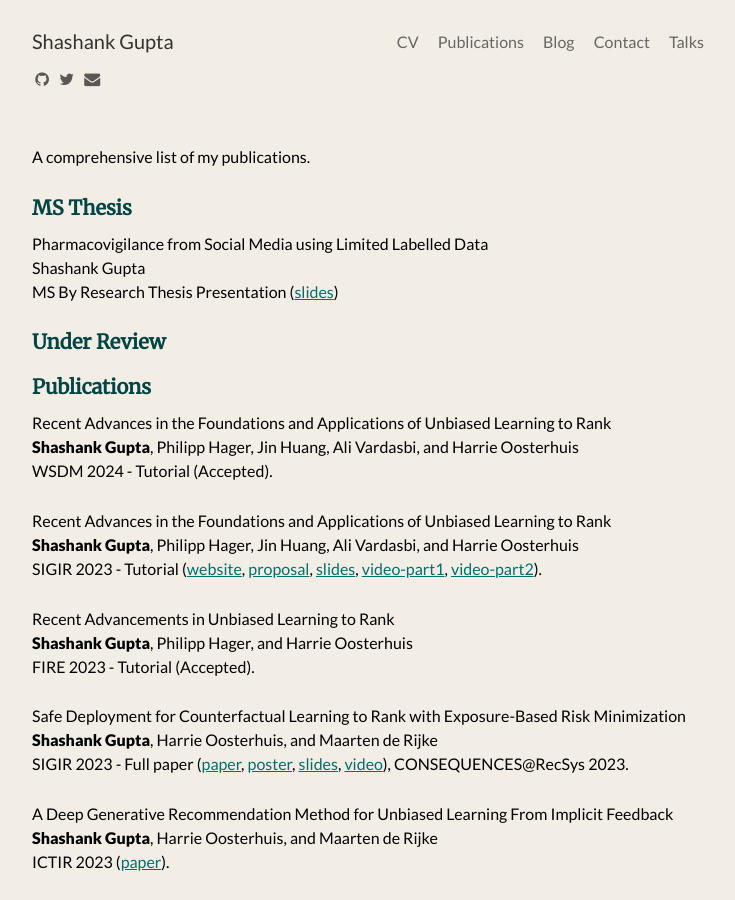
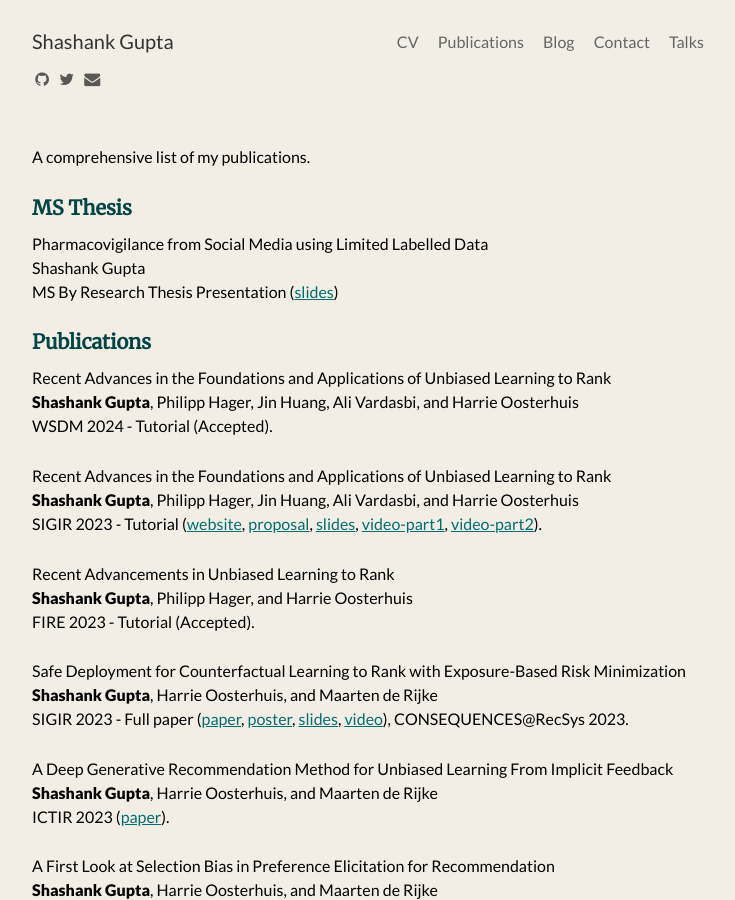
Before and after one commit to shashankg7/shashankg7.github.io, a Jekyll site: the page built from publications.md, in a window 1280 px wide and 900 px high. Shown: the whole window, without its empty margins (272-1007 px from the left). Built offline with Jekyll 4.4.1, drawn with Linux system fonts in a browser that asks for light colours; nearby versions of some CDN libraries.

Commit message:
Update publications.md

```diff
--- a/publications.md
+++ b/publications.md
@@ -11,9 +11,6 @@
 Pharmacovigilance from Social Media using Limited Labelled Data <br>
 Shashank Gupta <br>
 MS By Research Thesis Presentation ([slides](https://docs.google.com/presentation/d/e/2PACX-1vTN0FDiDJsy5cdVeAoZVj2ai2x-8zvDPbkR4JygE7XdCxBoDeIgr73vSHuhXRVeKh9jjiIvzwTXgBo4/pub?start=false&loop=false&delayms=60000))
-
-### Under Review
-
 
 
 ### Publications
```
